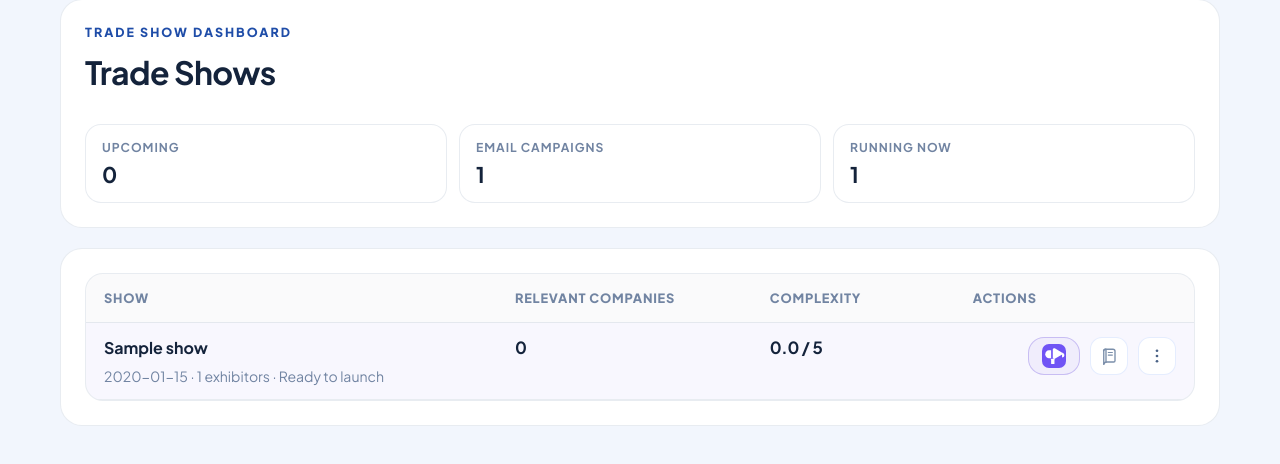
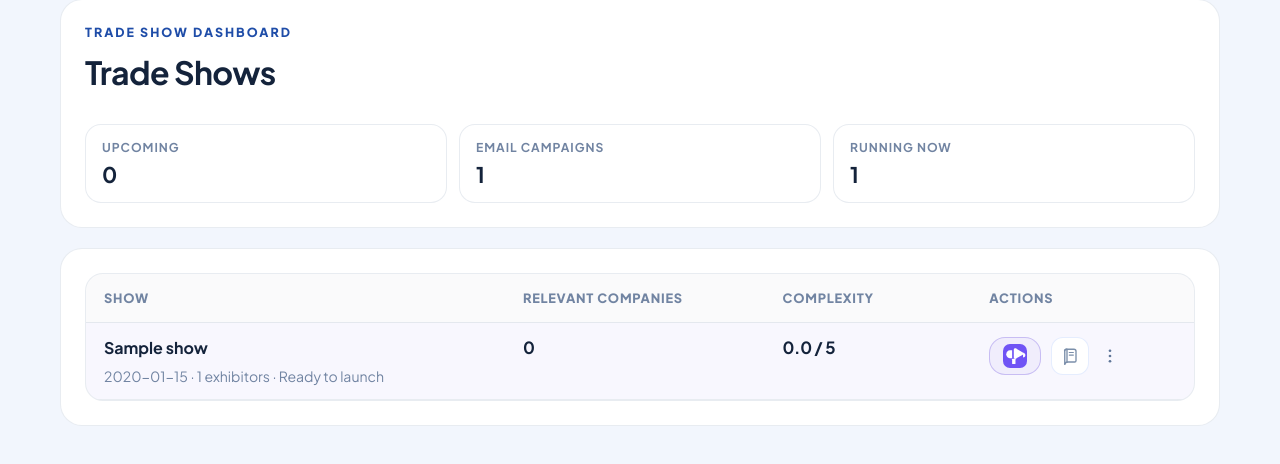
Before and after one commit to hhamzie/Conduit_TradeShow_GTM, a FastAPI app: page /shows/dashboard in a window 1280 px wide. Shown: the part 153-617 px from the top of the page. Run offline with FastAPI, Linux system fonts and the light colour scheme; tables that the repository leaves empty hold one stand-in row (values such as "Sample post").

Commit message:
Clean up dashboard actions column

```diff
--- a/static/styles.css
+++ b/static/styles.css
@@ -882,7 +882,7 @@ button.button.subtle {
 .dashboard-icon-rail {
   display: flex;
   align-items: center;
-  justify-content: flex-end;
+  justify-content: flex-start;
   gap: 10px;
 }
 
@@ -983,10 +983,24 @@ button.button.subtle {
   filter: saturate(0.85);
 }
 
-.profile-icon {
-  background: #ffffff;
-  border-color: rgba(47, 109, 246, 0.12);
-  color: #4a6286;
+.actions-col {
+  text-align: left;
+}
+
+.more-actions-trigger {
+  display: inline-flex;
+  align-items: center;
+  justify-content: center;
+  min-width: 18px;
+  min-height: 38px;
+  padding: 0 2px;
+  border: 0;
+  background: transparent;
+  color: #5f7698;
+}
+
+.more-actions-trigger:hover {
+  color: var(--accent-dark);
 }
 
 .score-cell {
--- a/templates/show_dashboard.html
+++ b/templates/show_dashboard.html
@@ -66,7 +66,7 @@
           <th>Show</th>
           <th>Relevant Companies</th>
           <th>Complexity</th>
-          <th>Actions</th>
+          <th class="actions-col">Actions</th>
         </tr>
       </thead>
       <tbody>
@@ -97,7 +97,7 @@
               <strong class="dashboard-stat-value">{{ "%.1f"|format(analysis.average_complexity_score) if analysis.average_complexity_score else "0.0" }} / 5</strong>
             </div>
           </td>
-          <td>
+          <td class="actions-col">
             <div class="dashboard-icon-rail">
               {% if analysis.has_running_campaign and analysis.show.smartlead_campaign_id %}
               <a class="icon-button smartlead-icon smartlead-icon-live" href="https://app.smartlead.ai/app/campaigns/{{ analysis.show.smartlead_campaign_id }}" target="_blank" rel="noreferrer" data-tooltip="Outbound running. Open campaign.">
@@ -164,7 +164,7 @@
 
               {% if can_manage %}
               <details class="action-menu">
-                <summary class="icon-button profile-icon" data-tooltip="More actions" aria-label="More actions">
+                <summary class="more-actions-trigger" data-tooltip="More actions" aria-label="More actions">
                   <svg viewBox="0 0 24 24" aria-hidden="true" class="icon-mark">
                     <circle cx="12" cy="5" r="1.8" fill="currentColor"/>
                     <circle cx="12" cy="12" r="1.8" fill="currentColor"/>
@@ -178,7 +178,7 @@
                 </div>
               </details>
               {% else %}
-              <span class="icon-button profile-icon" data-tooltip="Open row for profile">
+              <span class="more-actions-trigger" data-tooltip="Open row for profile">
                 <svg viewBox="0 0 24 24" aria-hidden="true" class="icon-mark">
                   <circle cx="12" cy="5" r="1.8" fill="currentColor"/>
                   <circle cx="12" cy="12" r="1.8" fill="currentColor"/>
```
